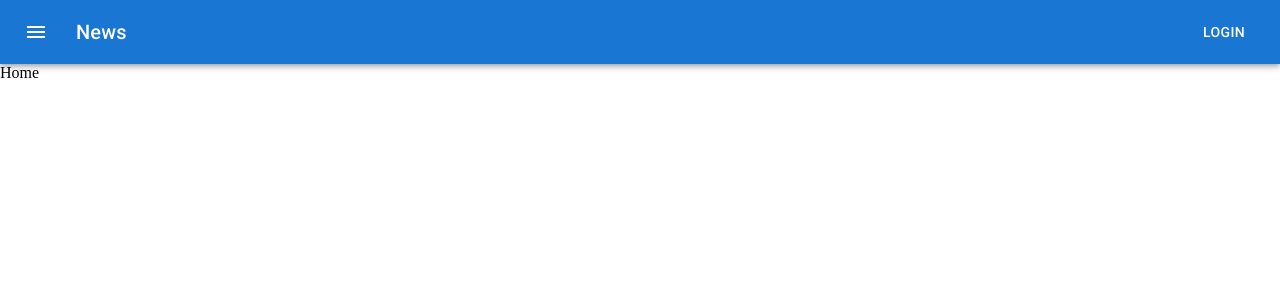
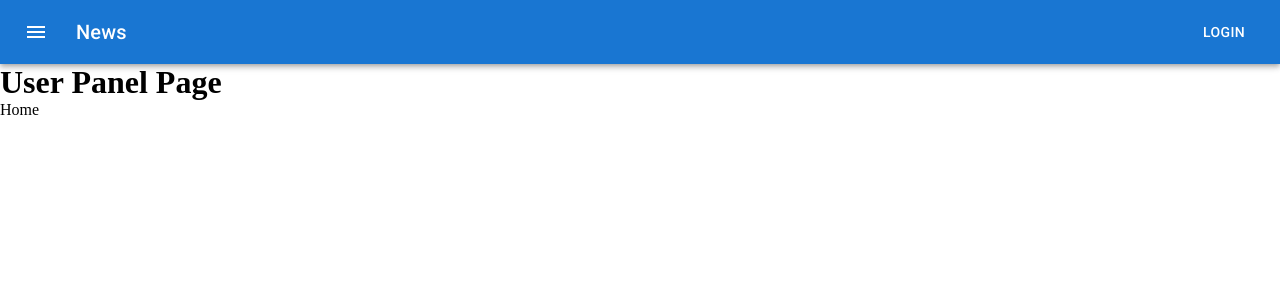
Before and after one commit to codercor/react-simple-commerce, a React (Create React App) app in the folder client/: page /userpanel in a window 1280 px wide. Shown: the top 300 px of the page. Built offline with nearby package versions, Linux system fonts and the light colour scheme.

Commit message:
User panel wrapper create

```diff
--- a/client/src/App.js
+++ b/client/src/App.js
@@ -16,11 +16,12 @@ function App() {
         <Route path="/" element={<Home />} />
         <Route path="login" element={<LoginRegister />} />
         <Route path="register" element={<LoginRegister />} />
-        <Route path="userpanel" >
+        <Route path="userpanel" element={<UserPanel.Wrapper/>} >
+          <Route index element={role == 0 ? <UserPanel.Home /> : <Home />} />
           <Route path="settings" element={role == 0 ? <UserPanel.Settings /> : <Home />} />
-          <Route index element={role == 0 ? <UserPanel.Home /> : <Home />} />
         </Route>
-        <Route path="storepanel" >
+        <Route path="storepanel">
+
           <Route path="settings" element={role == 1 ? <StorePanel.Settings /> : <Home />} />
           <Route index element={role == 1 ? <StorePanel.Home /> : <Home />} />
         </Route>
--- /dev/null
+++ b/client/src/views/UserPanel/Wrapper/index.js
@@ -0,0 +1,9 @@
+import React from 'react';
+import { Outlet } from 'react-router-dom';
+
+export default function Wrapper() {
+  return <div>
+      <h1> User Panel Page  </h1>
+      <Outlet/>
+  </div>;
+}
--- a/client/src/views/UserPanel/index.js
+++ b/client/src/views/UserPanel/index.js
@@ -1,5 +1,6 @@
 import Home from "./Home"
 import Settings from "./Settings"
+import Wrapper from "./Wrapper"
 
 
-export default { Home, Settings }
+export default { Home, Settings, Wrapper }
```
Also changed, not shown: 2 other files (tests, documents, lock files or other folders).
